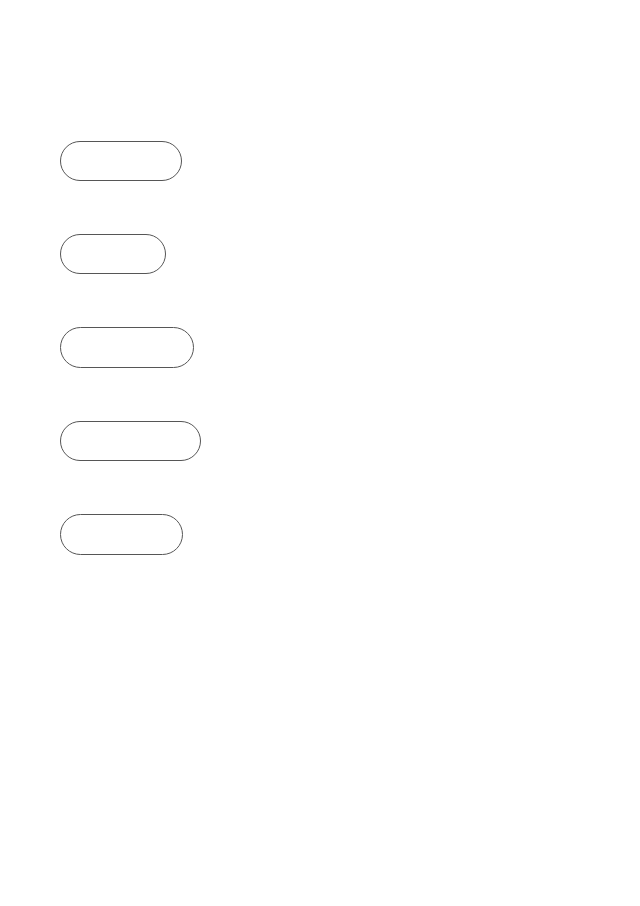
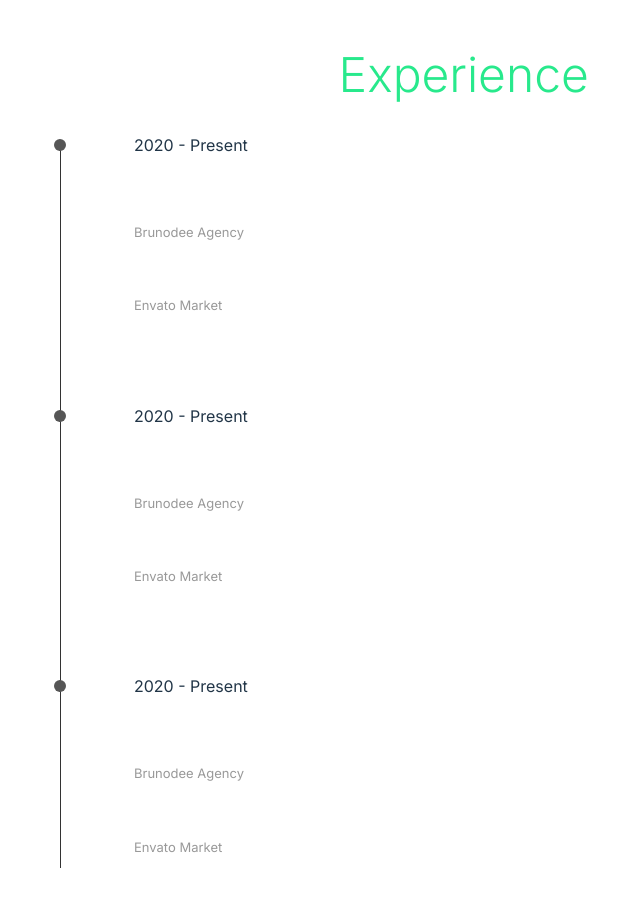
Before and after one commit to heytega/personal-portfolio, a React (Vite) app: page / in a window 1280 px wide. Shown: the part 1884-2790 px from the top of the page, without its empty margins (450-1090 px from the left). Before the commit the page ends 2492 px from the top, so only its background shows below. Built offline with nearby package versions, Linux system fonts and the light colour scheme.

Commit message:
modified the resume component

```diff
--- a/src/components/Resume.jsx
+++ b/src/components/Resume.jsx
@@ -6,6 +6,30 @@ const Resume = () => {
   return (
     <section className={Style.resumeContainer} id='resume'>
       <PageTag tag='resume' icon='fa-briefcase' />
+      <h1 className={Style.header}>
+        Education & <span>Experience</span>
+      </h1>
+      <div className={Style.resumeTimeline}>
+        <p className={Style.date}>2020 - Present</p>
+        <h2 className={Style.jobTitle}>Framer Designer & Developer</h2>
+        <p className={Style.company}>Brunodee Agency</p>
+        <h2 className={Style.jobTitle}>Front-End WordPres Developer</h2>
+        <p className={Style.company}>Envato Market</p>
+      </div>
+      <div className={Style.resumeTimeline}>
+        <p className={Style.date}>2020 - Present</p>
+        <h2 className={Style.jobTitle}>Framer Designer & Developer</h2>
+        <p className={Style.company}>Brunodee Agency</p>
+        <h2 className={Style.jobTitle}>Front-End WordPres Developer</h2>
+        <p className={Style.company}>Envato Market</p>
+      </div>
+      <div className={Style.resumeTimeline}>
+        <p className={Style.date}>2020 - Present</p>
+        <h2 className={Style.jobTitle}>Framer Designer & Developer</h2>
+        <p className={Style.company}>Brunodee Agency</p>
+        <h2 className={Style.jobTitle}>Front-End WordPres Developer</h2>
+        <p className={Style.company}>Envato Market</p>
+      </div>
     </section>
   );
 };
--- a/src/components/Resume.module.css
+++ b/src/components/Resume.module.css
@@ -1,3 +1,78 @@
 .resumeContainer {
   padding: 90px 0;
 }
+
+.resumeTimeline:last-child {
+  padding-bottom: 0;
+}
+
+.header {
+  font-size: 48px;
+  line-height: 48px;
+  color: #fff;
+  font-weight: 300;
+  margin-bottom: 33px;
+}
+
+.resumeTimeline {
+  position: relative;
+  padding-left: 74px;
+  padding-bottom: 68px;
+  /* border-left: 1px solid var(--secondary-color); */
+}
+
+.resumeTimeline:hover {
+  color: var(--primary-color);
+}
+
+.resumeTimeline:before {
+  content: '';
+  position: absolute;
+  width: 12px;
+  height: 12px;
+  border-radius: 50%;
+  background: var(--secondary-color);
+  left: -6px;
+  top: 7px;
+  transition: 0.3s;
+}
+
+.resumeTimeline:hover:before {
+  background: var(--primary-color);
+}
+
+.resumeTimeline:after {
+  content: '';
+  background: #333333;
+  width: 1px;
+  height: 100%;
+  position: absolute;
+  left: 0;
+  top: 10px;
+  z-index: -1;
+}
+
+.date {
+  display: block;
+  margin-bottom: 28px;
+  /* color: #999999; */
+  transition: 0.3s;
+}
+
+/* .date:hover {
+  color: var(--primary-color);
+} */
+
+.jobTitle {
+  font-size: 24px;
+  font-weight: 300;
+  margin-bottom: 5px;
+  color: #fff;
+  line-height: 1.2;
+}
+
+.company {
+  font-size: 13px;
+  color: #999999;
+  margin-bottom: 18px;
+}
```
